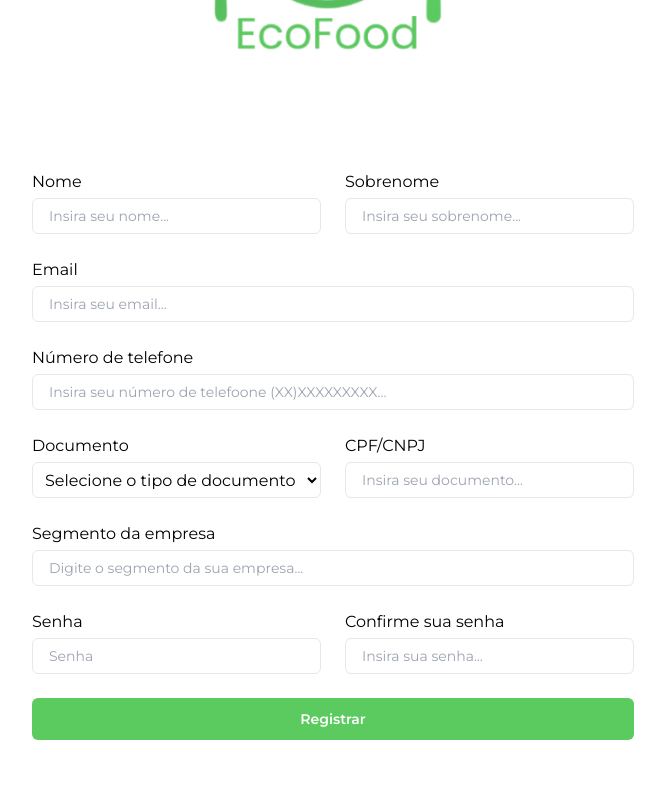
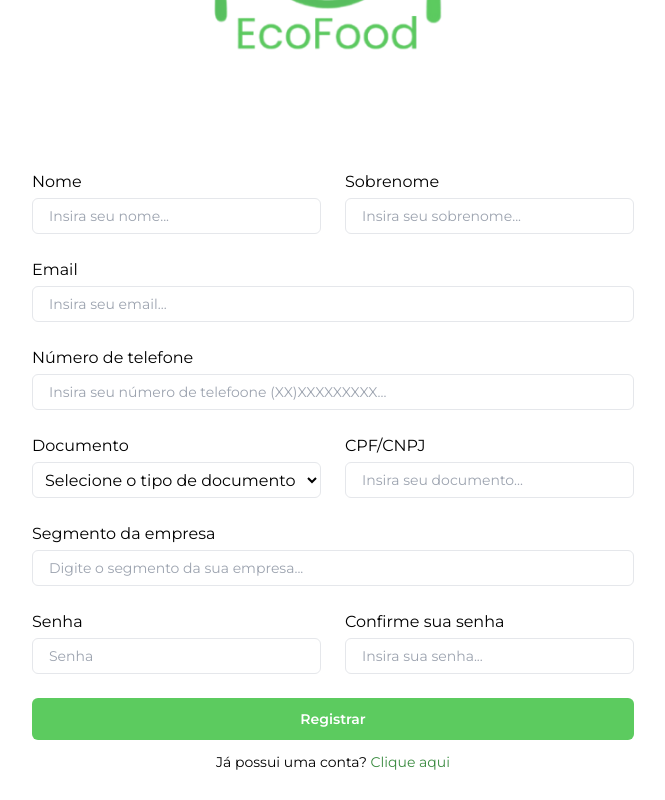
Before and after one commit to yuribodo/a-base-vem-forte, a Next.js app in the folder Front/: page /auth/register in a window 1280 px wide. Shown: the part 296-1096 px from the top of the page, without its empty margins (307-972 px from the left). Before the commit the page ends 1052 px from the top, so only its background shows below. Built offline with nearby package versions, Linux system fonts and the light colour scheme.

Commit message:
feat: create user redirection to login or registration page based on account status

```diff
--- a/Front/components/FormLogin/index.tsx
+++ b/Front/components/FormLogin/index.tsx
@@ -10,6 +10,7 @@ import ErroMessage from "../ErrorMessage";
 import Label from "../Label";
 import useAuthContext from "@/hooks/useAuthContext";
 import { useRouter } from "next/navigation";
+import Link from "next/link";
 
 
 const loginSchema = z.object({
@@ -58,6 +59,7 @@ const FormLogin = () => {
 
 	const isLoading = false;
 	return (
+		<>
 			<form
 				className="flex flex-col w-full gap-6"
 				onSubmit={handleSubmit(handleSubmitLogin)}
@@ -95,6 +97,10 @@ const FormLogin = () => {
 					{isLoading ? <Spinner>Entrando...</Spinner> : "Entrar"}
 				</Button>
 			</form>
+			<p className="text-center text-sm py-3">
+                Não possui uma conta? <Link href="/auth/register" className="text-[#3a8b40]">Clique aqui</Link>
+            </p>
+		</>
 	);
 };
 
--- a/Front/components/FormRegister/index.tsx
+++ b/Front/components/FormRegister/index.tsx
@@ -12,6 +12,7 @@ import React from "react";
 import useAuthContext from "@/hooks/useAuthContext";
 import { AxiosError } from "axios";
 import { showToast } from "../ReactToast";
+import Link from "next/link";
 
 const registerSchema = z
 	.object({
@@ -94,6 +95,7 @@ const FormRegister = () => {
 		}
 	};
 	return (
+		<>
 			<form
 				className="grid grid-cols-2 w-full gap-6"
 				onSubmit={handleSubmit(onRegister)}
@@ -234,6 +236,10 @@ const FormRegister = () => {
 					{isLoading ? <Spinner>Registrando...</Spinner> : "Registrar"}
 				</Button>
 			</form>
+			<p className="text-center text-sm py-3">
+                Já possui uma conta? <Link href="/auth/login" className="text-[#3a8b40]">Clique aqui</Link>
+            </p>
+		</>
 	);
 };
 
```
Lines whose indentation alone changed are shown as unchanged.
